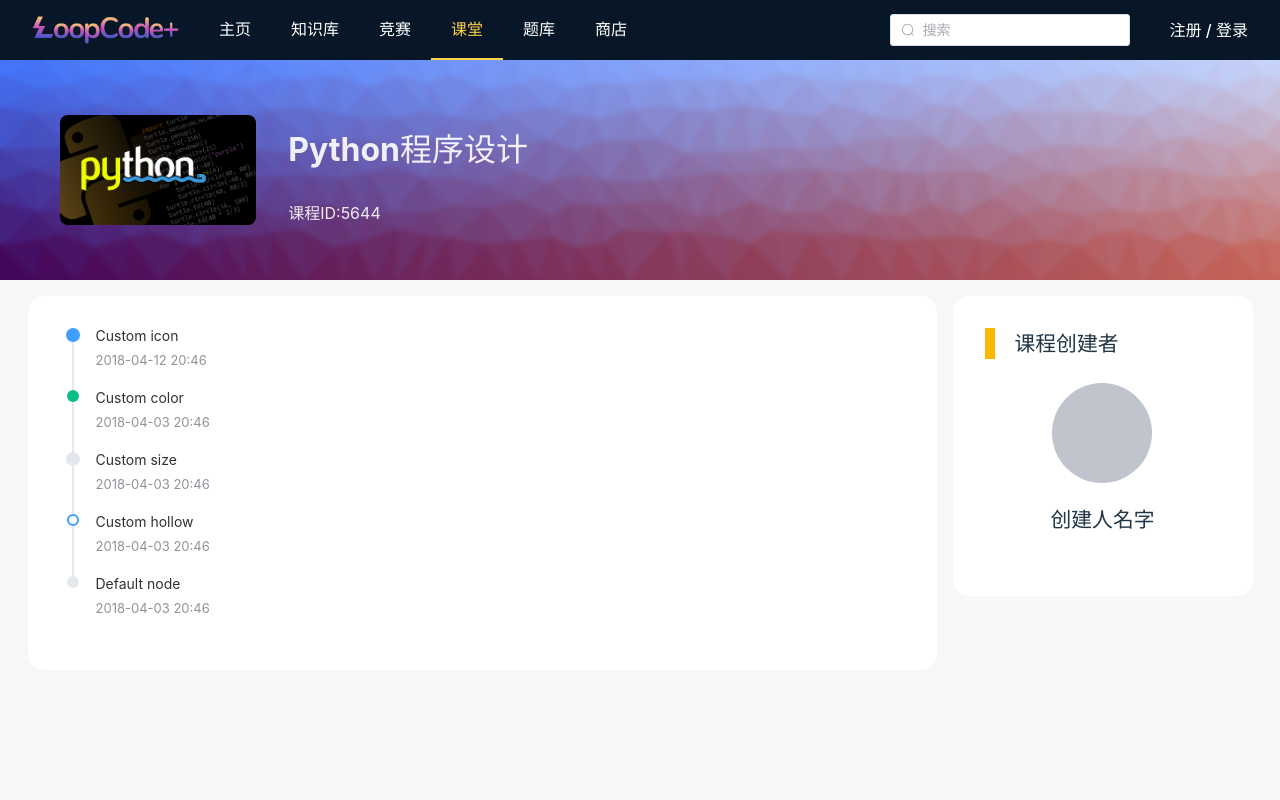
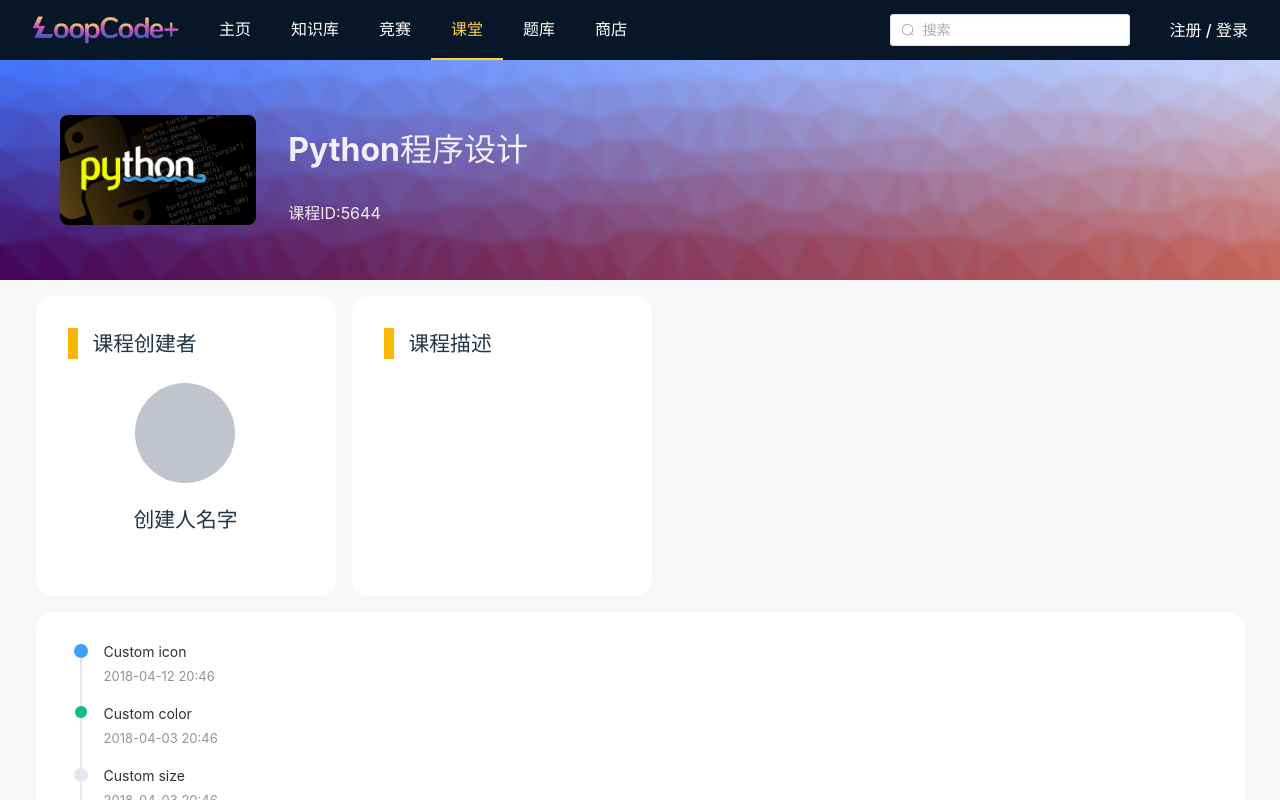
Before and after one commit to Hhzyouth/LCP, a Vue app in the folder project/loop-code-plus-vue-5/: page /#/Course/CourseInfo/1 in a window 1280 px wide. Built offline with nearby package versions, Linux system fonts and the light colour scheme.

Commit message:
完善problem中后端接口，完善工作区判题流程，完善头部后端接口，完善课程信息页结构

```diff
--- a/project/loop-code-plus-vue-5/src/components/Header.vue
+++ b/project/loop-code-plus-vue-5/src/components/Header.vue
@@ -168,14 +168,10 @@
         console.log("=====Exit=====");
         store.setToken('')
     }
-    console.log(store.token!=='')
-    console.log(store.token);
-    console.log(store.nickName);
 
     if (store.userId===0 && store.token!=='') {
        getBaseInfo()
        .then((response)=>{
-            console.log(response);
             store.setInformation(response.data.data)
        })
     }
--- a/project/loop-code-plus-vue-5/src/view/Course/CourseInfo.vue
+++ b/project/loop-code-plus-vue-5/src/view/Course/CourseInfo.vue
@@ -39,12 +39,18 @@
                     <div class="course-aside">
                       <div class="creater">
                         <div style="width: 100%;display: flex">
-                          <div style="background-color: #FAB900;height: 100%;width: 10px;margin-right: 20px;"></div>
+                          <div style="background-color: #FAB900;height: 100%;width: 10px;margin-right: 15px;"></div>
                           <span>课程创建者</span>
                         </div>
                         <div class="course-info">
                           <el-avatar :src="store.avatar" style="width: 100px;height: 100px;"/>
                           <p>创建人名字</p>
+                        </div>
+                      </div>
+                      <div class="description">
+                        <div style="width: 100%;display: flex">
+                          <div style="background-color: #FAB900;height: 100%;width: 10px;margin-right: 15px;"></div>
+                          <span>课程描述</span>
                         </div>
                       </div>
                     </div>
@@ -58,7 +64,7 @@
 
   <script setup>
     import Header from "../../components/Header.vue"
-    import { ref, reactive } from 'vue'
+    import { ref, reactive, onMounted,onUnmounted } from 'vue'
     import { useUserStore } from '@/store/user.js'
     import { useRoute } from "vue-router";
 
@@ -95,6 +101,22 @@
     timestamp: '2018-04-03 20:46',
   },
 ]
+const getWindowInfo = () => {
+  if (window.innerWidth<=1280){
+      const element = document.querySelector('.course-aside');
+      element.style.flexDirection = 'row';
+  }else{
+      const element = document.querySelector('.course-aside');
+      element.style.flexDirection = 'column';
+  }
+};
+onMounted(()=>{
+  getWindowInfo()
+  window.addEventListener('resize', getWindowInfo)
+})
+onUnmounted(()=>{
+  window.removeEventListener('resize', getWindowInfo)
+})
   </script>
   <style scoped>
   .Header-Main-container{
@@ -113,7 +135,7 @@
     padding: 0;
   }
   .main-content{
-    padding: 16px;
+    padding: 16px 0 16px 16px;
     width:100%;
     box-sizing: border-box;
     display: flex;
@@ -158,6 +180,7 @@
     background-color: white;
     border-radius: 16px;
     padding: 32px 0;
+    margin-right: 16px;
   }
   .creater{
     width: 300px;
@@ -171,9 +194,25 @@
     box-sizing: border-box;
     font-size: 1.3rem;
     margin-bottom: 16px;
+    margin-right: 16px;
+  }
+  .description{
+    width: 300px;
+    height: 300px;
+    border-radius: 16px;
+    background-color: white;
+    padding: 32px;
+    display: flex;
+    flex-direction: column;
+    align-items: center;
+    box-sizing: border-box;
+    font-size: 1.3rem;
+    margin-bottom: 16px;
+    margin-right: 16px;
   }
   .course-aside{
-    margin-left: 16px;
+    display: flex;
+    flex-direction: column;
   }
   .course-info{
     display: flex;
--- a/project/loop-code-plus-vue-5/src/view/Home.vue
+++ b/project/loop-code-plus-vue-5/src/view/Home.vue
@@ -164,7 +164,7 @@ export default {
                             <div class="label-content">
                                 <div class="race-card">
                                     <div v-if="store.token!==''" class="progress">
-                                        <el-progress type="dashboard" :percentage="rank/10" :width="80" :height="80" define-back-color="#bebebe" stroke-width="8">
+                                        <el-progress type="dashboard" :percentage="rank/10" :width="80" :height="80" define-back-color="#bebebe" :stroke-width="8">
                                             <template #default="{ percentage }">
                                                 <span class="percentage-value">{{ percentage*10 }}</span>
                                                 <span class="percentage-label">排位分</span>
--- a/project/loop-code-plus-vue-5/src/view/Problem.vue
+++ b/project/loop-code-plus-vue-5/src/view/Problem.vue
@@ -49,7 +49,7 @@
                   </div>
                 </div>
                 <div style="display: flex;width: 100%;justify-content: center;" v-if="PageCount>1">
-                    <el-pagination background layout="prev, pager, next" :page-count="PageCount" class="pagination" @change="handelCurrentChange"
+                    <el-pagination background layout="prev, pager, next" :page-count="PageCount" class="pagination" @change="getProblem()"
                     v-model:current-page="currentPage"  />
                 </div>
               </div>
@@ -107,8 +107,9 @@ const getProblem=()=>{
         // console.log(response)
         loading.value=false
         problemList.value=response.data.data.problemList
-        problemDone.value=new Set(response.data.data.problemNum)
-        PageCount.value=Math.ceil(response.data.storeNum/30)
+        problemDone.value=new Set(response.data.data.num)
+        PageCount.value=Math.ceil(response.data.num/30)
+
     })
     .catch(function (error) {
         ElMessage.error('网络连接错误')
@@ -188,6 +189,7 @@ const setDataStructureCSS=(index)=>{
     dataStructureCSSList[index].effect='plain'
     activeTagList.delete(dataStructureList[index])
   }
+  currentPage.value=1
   getProblem()
 }
 const activeTagListClose=(item)=>{
@@ -199,6 +201,7 @@ const activeTagListClose=(item)=>{
     dataStructureCSSList[dataStructureList.indexOf(item)].type='info'
     dataStructureCSSList[dataStructureList.indexOf(item)].effect='plain'
   }
+  currentPage.value=1
   getProblem()
 
 }
@@ -212,12 +215,14 @@ const setAlgorithmCSS=(index)=>{
     algorithmCSSList[index].effect='plain'
     activeTagList.delete(algorithmList[index])
   }
+  currentPage.value=1
   getProblem()
 }
 const activeCollectionListClose=(item)=>{
   activeCollectionList.delete(item)
   collectionCSSList[collectionList.indexOf(item)].type='info'
   collectionCSSList[collectionList.indexOf(item)].effect='plain'
+  currentPage.value=1
   getProblem()
 }
 const setCollectionCSS=(index)=>{
@@ -230,6 +235,7 @@ const setCollectionCSS=(index)=>{
     collectionCSSList[index].effect='plain'
     activeCollectionList.delete(collectionList[index])
   }
+  currentPage.value=1
   getProblem()
 }
 getProblem()
@@ -393,4 +399,7 @@ export default {
   margin: 0 2px 5px 0;
   cursor: pointer;
 }
+.pagination{
+  margin-top: 16px;
+}
 </style>
--- a/project/loop-code-plus-vue-5/src/view/Search.vue
+++ b/project/loop-code-plus-vue-5/src/view/Search.vue
@@ -148,9 +148,6 @@
         align-items: center;
         font-size: 1.5rem;
     }
-    .result{
-
-    }
 </style>
 <style>
     .el-tabs__item.is-active {
--- a/project/loop-code-plus-vue-5/src/view/Store.vue
+++ b/project/loop-code-plus-vue-5/src/view/Store.vue
@@ -84,10 +84,7 @@
             console.log(response)
             loading.value=false
             data.value=response.data.data
-            PageCount.value=Math.ceil(response.data.storeNum/6)
-            console.log(PageCount);
-            console.log(Math.ceil(response.data.storeNum/6));
-
+            PageCount.value=Math.ceil(response.data.num/6)
         })
         .catch(function (error) {
             ElMessage.error('网络连接错误')
```
Also changed, not shown: project/loop-code-plus-vue-5/src/view/problem/WorkingArea.vue (+40 -19 lines). Lines whose indentation alone changed are shown as unchanged.
